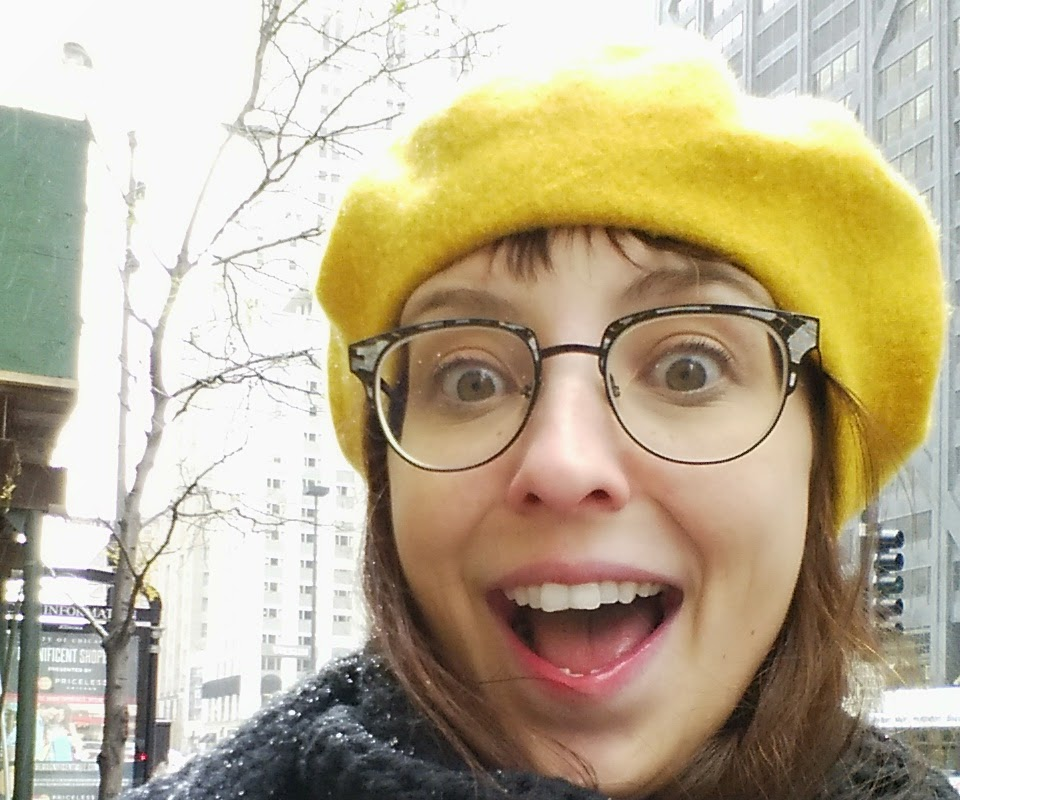
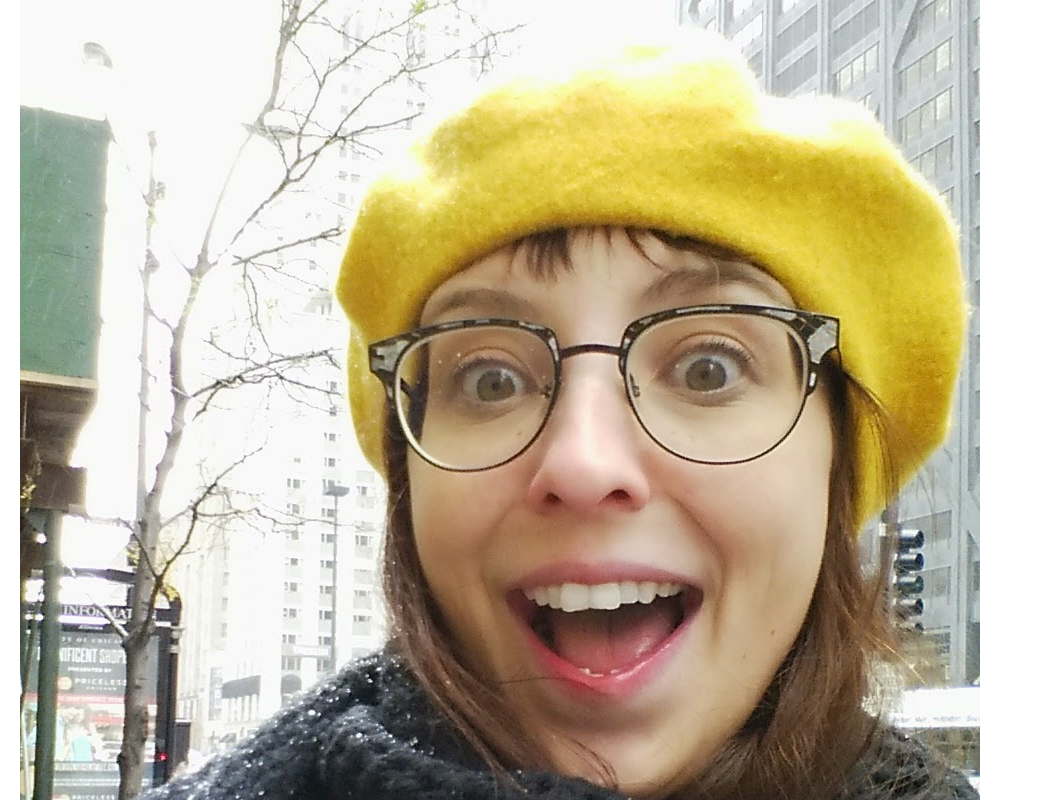
Before and after one commit to kaminalu/SinglePage, a plain HTML site: page index.html in a window 1280 px wide. Shown: the top 800 px of the page, without its empty margins (0-1043 px from the left). Drawn offline with Linux system fonts and the light colour scheme.

Commit message:
added body style

```diff
--- a/screen.css
+++ b/screen.css
@@ -46,3 +46,20 @@ table {
 	border-collapse: collapse;
 	border-spacing: 0;
 }
+
+/* Custom site styles */
+/*
+  Using Major Third Modular Scale:
+  http://www.modularscale.com/?18&px&1.25&web&text
+*/
+
+body {
+  font-family: serif;
+  color: #616161; /* www.hexcolortool.com */
+  font-size: 1.125em; /* 18px/16px = 1.125 */
+  line-height: 1.25em; /* 22.5px / 18px */
+  padding-bottom: 1.25em; /* 22.5px / 18px */
+  padding-left: 1.125em; /* 4:5 ratio on baseline */
+  padding-right: 0.5625em; /* half the 4:5 ratio */
+  text-size-adjust: 100%;
+}
```
